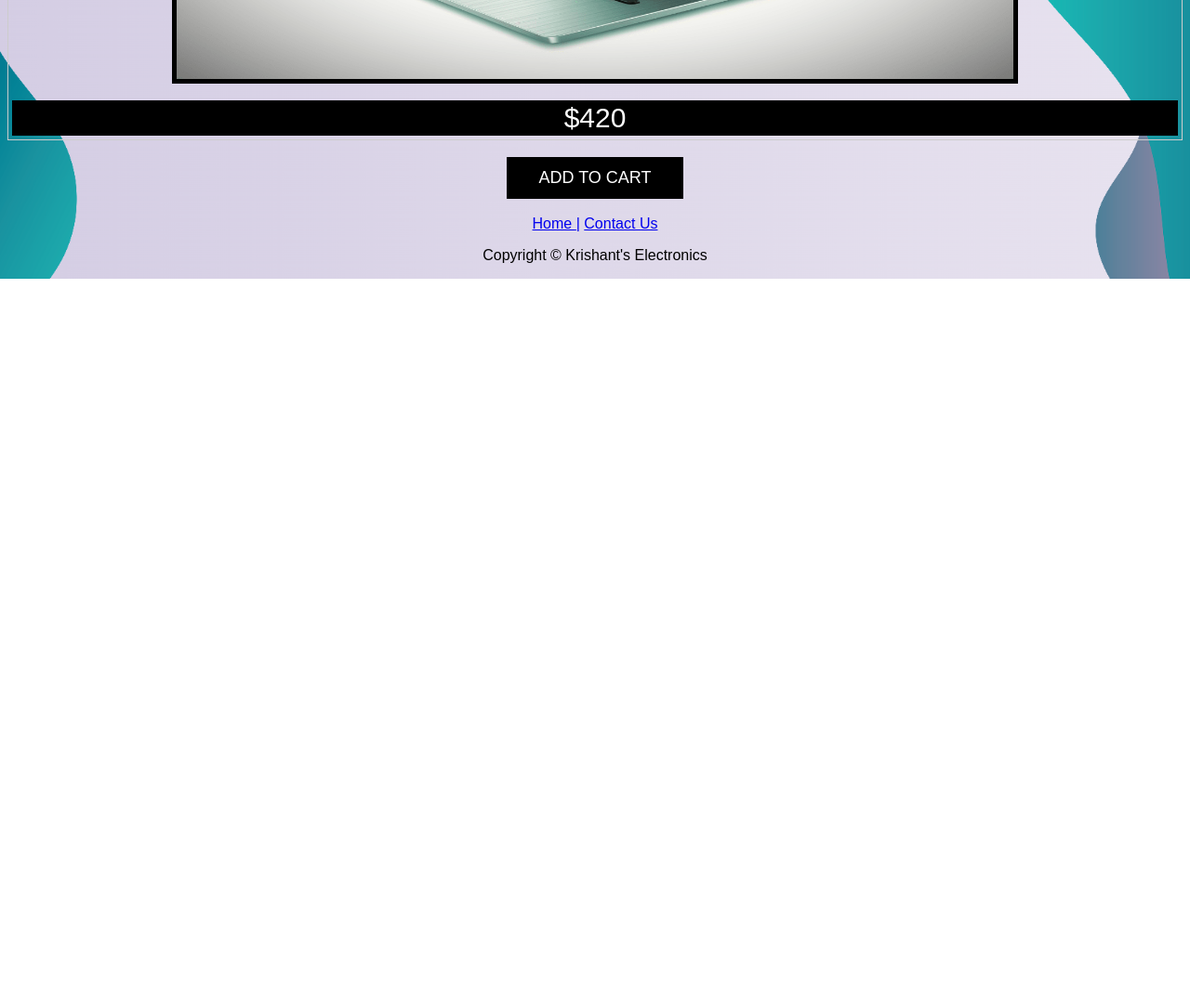
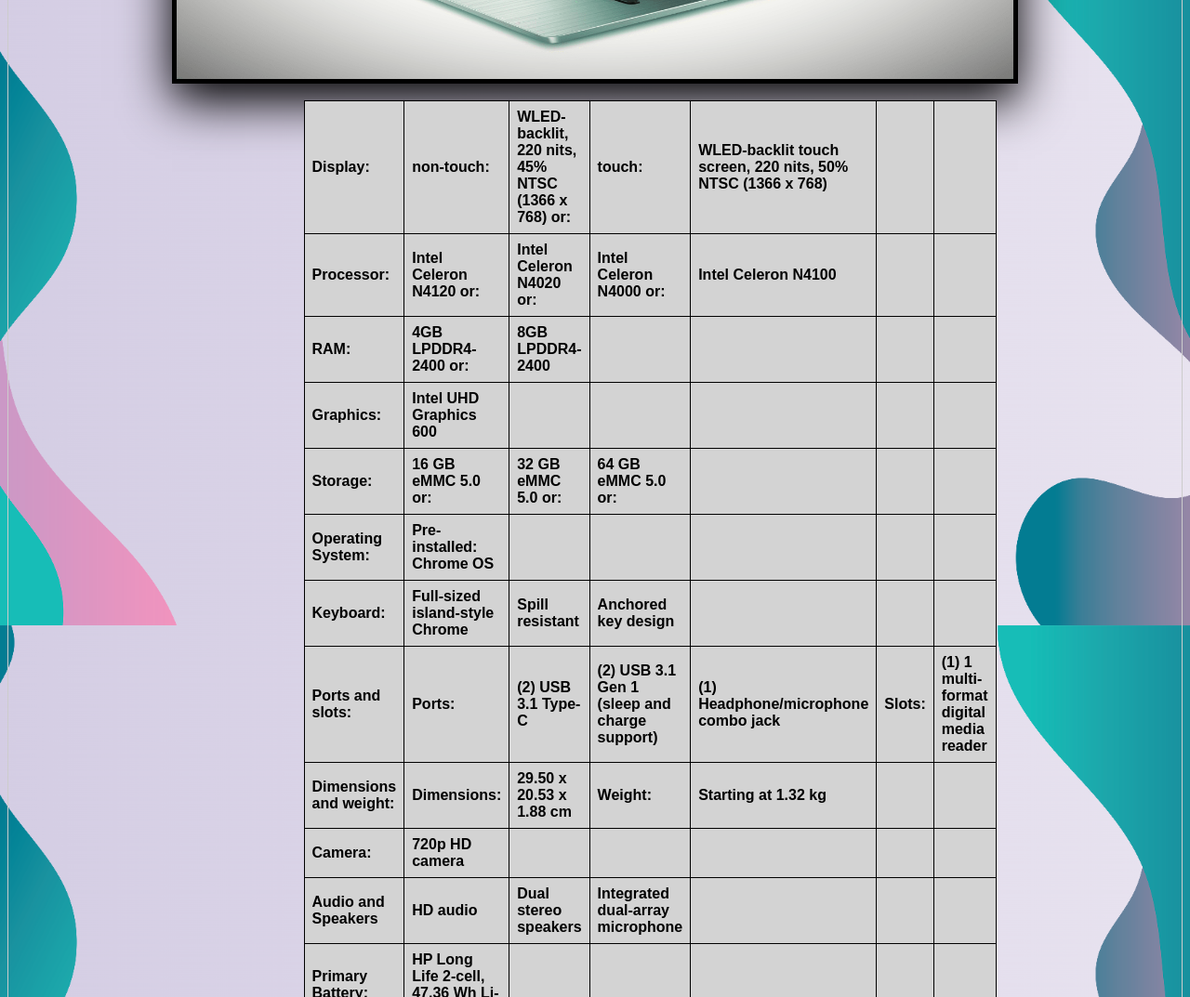
Before and after one commit to aiqbal-hhs/digital-media-outcome--website-krishantKumar, a plain HTML site: page affordable.html in a window 1280 px wide. Shown: the part 1727-2800 px from the top of the page at 93% size. Before the commit the page ends 2027 px from the top, so only its background shows below. Drawn offline with Linux system fonts and the light colour scheme.

Commit message:
Add files via upload

```diff
--- a/affordable.html
+++ b/affordable.html
@@ -2,7 +2,7 @@
 <html lang="en">
   <head>
     <video width="160" height="120" autoplay muted loop>
-      <source src="C:\Users\Krishant Kumar\Desktop\DGT100\Krishant's Laptops logocompressed.mp4" type="video/mp4">
+      <source src="Krishant's%20Laptops%20logocompressed.mp4" type="video/mp4">
     </video>
     <h1>Our range of affordable laptops</h1>
 
@@ -36,21 +36,149 @@
         </div>
       </div>
     </div><br>
+    <!--Level 2 heading-->
     <h2>Random Heading</h2><br>
+    <!-- Image for this page-->
     <img src="chromebook-min.png" class="chromebook" alt="HP Chromebook"><br>
     <p>Lorem ipsum dolor sit amet, consectetur adipiscing elit, sed do eiusmod tempor incididunt ut labore et dolore magna aliqua. Faucibus et molestie ac feugiat. Est ante in nibh mauris cursus. Pharetra sit amet aliquam id diam maecenas ultricies. Fames ac turpis egestas sed tempus urna. A condimentum vitae sapien pellentesque habitant. Iaculis nunc sed augue lacus viverra vitae. Faucibus a pellentesque sit amet. Quis hendrerit dolor magna eget est. Nisl nunc mi ipsum faucibus vitae. Interdum varius sit amet mattis. Praesent elementum facilisis leo vel fringilla est ullamcorper eget. Ultrices neque ornare aenean euismod elementum nisi quis. Ut venenatis tellus in metus vulputate eu.</p><br>
+    <!--Embedded video from youtube-->
     <iframe class="imbed1" width="560" height="315" src="https://www.youtube.com/embed/e2HdZVn4V68" title="YouTube video player" frameborder="0" allow="accelerometer; autoplay; clipboard-write; encrypted-media; gyroscope; picture-in-picture" allowfullscreen></iframe>
     <p>Faucibus et molestie ac feugiat. Est ante in nibh mauris cursus. Pharetra sit amet aliquam id diam maecenas ultricies. Fames ac turpis egestas sed tempus urna. A condimentum vitae sapien pellentesque habitant. Iaculis nunc sed augue lacus viverra vitae. Faucibus a pellentesque sit amet. Quis hendrerit dolor magna eget est. Nisl nunc mi ipsum faucibus vitae. Interdum varius sit amet mattis. Praesent elementum facilisis leo vel fringilla est ullamcorper eget. Ultrices neque ornare aenean euismod elementum nisi quis. Ut venenatis tellus in metus vulputate eu.</p>
+    <!-- Image for this page with figure tag-->
     <figure>
       <img src="chromebook2-min.png" class="chromebook" alt="HP Chromebook"><br>
+        <!--Table with all the specifications of this laptop-->
+        <table class="table">
+  <tr>
+    <th>Display:</th>
+      <th>non-touch:</th>
+      <th>WLED-backlit, 220 nits, 45% NTSC (1366 x 768) or:</th>
+      <th>touch:</th>
+      <th>WLED-backlit touch screen, 220 nits, 50% NTSC (1366 x 768)</th>
+        <th></th>
+      <th></th>
+  </tr>
+  <tr>
+      <th>Processor:</th>
+      <th>Intel Celeron N4120 or:</th>
+      <th>Intel Celeron N4020 or:</th>
+      <th>Intel Celeron N4000 or:</th>
+      <th>Intel Celeron N4100</th>
+        <th></th>
+      <th></th>
+    </tr>
+    <tr>
+    <th>RAM:</th>
+        <th>4GB LPDDR4-2400 or:</th>
+        <th>8GB LPDDR4-2400</th>
+        <th></th>
+        <th></th>
+        <th></th>
+        <th></th>
+    </tr>
+    <tr>
+    <th>Graphics:</th>
+    <th>Intel UHD Graphics 600</th>
+        <th></th>
+        <th></th>
+        <th></th>
+        <th></th>
+        <th></th>
+    </tr>
+    <tr>
+    <th>Storage:</th>
+        <th>16 GB eMMC 5.0 or:</th>
+        <th>32 GB eMMC 5.0 or:</th>
+        <th>64 GB eMMC 5.0 or:</th>
+        <th></th>
+        <th></th>
+        <th></th>
+    </tr>
+    <tr>
+    <th>Operating System:</th>
+        <th>Pre-installed: Chrome OS</th>
+        <th></th>
+        <th></th>
+        <th></th>
+        <th></th>
+        <th></th>
+    </tr>
+    <tr>
+    <th>Keyboard:</th>
+        <th>Full-sized island-style Chrome</th>
+        <th>Spill resistant</th>
+        <th>Anchored key design</th>
+        <th></th>
+        <th></th>
+        <th></th>
+    </tr>
+    <tr>
+    <th>Ports and slots:</th>
+        <th>Ports:</th>
+        <th>(2) USB 3.1 Type-C</th>
+        <th>(2) USB 3.1 Gen 1 (sleep and charge support)</th>
+        <th>(1) Headphone/microphone combo jack</th>
+        <th>Slots:</th>
+        <th>(1) 1 multi-format digital media reader</th>
+    </tr>
+    <tr>
+    <th>Dimensions and weight:</th>
+        <th>Dimensions:</th>
+       <th>29.50 x 20.53 x 1.88 cm</th>
+        <th>Weight:</th>
+        <th>Starting at 1.32 kg</th>
+        <th></th>
+        <th></th>
+    </tr>
+    <tr>
+    <th>Camera:</th>
+        <th>720p HD camera</th>
+        <th></th>
+        <th></th>
+        <th></th>
+        <th></th>
+        <th></th>
+    </tr>
+    <tr>
+    <th>Audio and Speakers</th>
+        <th>HD audio</th>
+        <th>Dual stereo speakers</th>
+        <th>Integrated dual-array microphone</th>
+        <th></th>
+        <th></th>
+        <th></th>
+    </tr>
+    <tr>
+    <th>Primary Battery:</th>
+        <th>HP Long Life 2-cell, 47.36 Wh Li-ion</th>
+        <th></th>
+        <th></th>
+        <th></th>
+        <th></th>
+        <th></th>
+    </tr>
+    <tr>
+    <th>Power:</th>
+        <th>HP Smart 45W Type-C AC power adapter</th>
+        <th></th>
+        <th></th>
+        <th></th>
+        <th></th>
+        <th></th>
+    </tr>
+</table><br>
+    <!--Figcaption used to display the price of the laptop-->
       <figcaption>$420</figcaption>
     </figure><br>
-    <button class="add-to-cart">ADD TO CART</button><br>
+      <a href="affordable.html"><button class="add-to-cart">ADD TO CART</button></a><br>
   </body>
 </html>
 
 <!--Footer at the bottom of the page-->
 <footer class="text-center">
-  <a class="footer-link" href="C:\Users\Krishant Kumar\Desktop\DGT100\index.html">Home |</a>
-  <a class="footer-link" href="C:\Users\Krishant Kumar\Desktop\DGT100\contactus.html">Contact Us</a>
-  <p> Copyright © Krishant's Electronics</p>
+        <a class="footer-link" href="index.html">Home |</a>
+        <a class="footer-link" href="contactus.html">Contact Us |</a>
+        <a class="footer-link" href="affordable.html">Affordable laptops |</a>
+        <a class="footer-link" href="affordable-and-good-performance.html">Mid range laptops |</a>
+        <a class="footer-link" href="best-performance.html">Best performing laptops</a>
+<p> Copyright © Krishant's Electronics</p>
--- a/index.css
+++ b/index.css
@@ -21,6 +21,10 @@
     margin-left: 100px;
     margin-right: 100px;
 }
+
+a {
+    text-decoration: none;
+}
 /*style for body tag*/
 body {
     background-image: url("C:\Users\Krishant Kumar\Desktop\DGT100\backgroundtexture.png")
@@ -34,6 +38,8 @@
 .navbar {
     overflow: hidden;
     background-color: #333;
+    border-radius: 5px;
+    box-shadow: 0 19px 51px 0 rgba(1,1,1,1), 0 14px 19px 0 rgba(0,0,0,0.07);
 }
 
 .navbar a {
@@ -60,11 +66,11 @@
     font-family: inherit;
     margin: 0;
 }
-
+/*Css code for when the mouse hovers the links and dropdown*/
 .navbar a:hover, .dropdown:hover .dropbtn {
-    background-color: red;
+    background-color: #008CBA;
 }
-
+/*This is the Css for the content in the dropdown*/
 .dropdown-content {
     display: none;
     position: absolute;
@@ -73,7 +79,7 @@
     box-shadow: 0px 8px 16px 0px rgba(0,0,0,0.2);
     z-index: 1;
 }
-
+/* Css code for the a tags in the dropdown*/
 .dropdown-content a {
     float: none;
     color: black;
@@ -82,7 +88,7 @@
     display: block;
     text-align: left;
 }
-
+/* Css code that changes the background color of the links in the dropdown when the mouse hovers over it*/
 .dropdown-content a:hover {
     background-color: #ddd;
 }
@@ -90,7 +96,7 @@
 .dropdown:hover .dropdown-content {
     display: block;
 }
-
+/*Css code to center the images in my website*/
 .center {
     display: inline-block;
     margin-left: auto;
@@ -100,18 +106,19 @@
     border: solid;
     border-color: black;
     border-width: 5px;
+    box-shadow: 0 19px 51px 0 rgba(1,1,1,1.16), 0 14px 19px 0 rgba(0,0,0,0.07);
 }
 
 /*css code for the animated images*/
 .container {
     position: relative;
-    width: 27%;
+    width: 27.1%;
     display: block;
     margin-left: auto;
-    margin-right: 720px;
+    margin-right: auto;
     font-family: sans-serif;
 }
-
+/*Css code for the text that fades on the animated images*/
 .overlay {
     position: absolute;
     top: 0;
@@ -127,11 +134,11 @@
     margin-left: auto;
     margin-right: inherit;
 }
-
+/* css code for the overlay opacity*/
 .container:hover .overlay {
     opacity: 0.75;
 }
-
+/* Css code for the text on the overlay*/
 .text {
     color: white;
     font-size: 20px;
@@ -153,8 +160,9 @@
     border: solid;
     border-color: black;
     border-width: 5px;
+    box-shadow: 0 19px 51px 0 rgba(1,1,1,1.16), 0 14px 19px 0 rgba(0,0,0,0.07);
 }
-
+/* css code for the imbedded youtube videos*/
 .imbed1 {
     display: block;
     margin-left: auto;
@@ -165,11 +173,11 @@
     border-color: black;
     border-width: 5px;
 }
-
+/*css code to center align the footer*/
 .text-center {
     text-align: center;
 }
-
+/*Css code for my logo in all the pages*/
 video {
     float: left;
     margin-left: 0px;
@@ -204,6 +212,7 @@
   cursor: pointer;
   width: 15%;
   font-size: 18px;
+  border-radius: 5px;
 }
 
 .add-to-cart:hover {
@@ -237,3 +246,7 @@
 .add-to-cart-link {
     text-decoration: none;
 }
+
+.table {
+    font-weight: 10px;
+}
```
Also changed, not shown: affordable-and-good-performance.html (+13 -5 lines), best-performance.html (+11 -2 lines), contactus.html (+12 -7 lines), index.html (+9 -6 lines), asusrogzephyrusg15.png, chromebook-min.png, dellxps-min-min.png.
